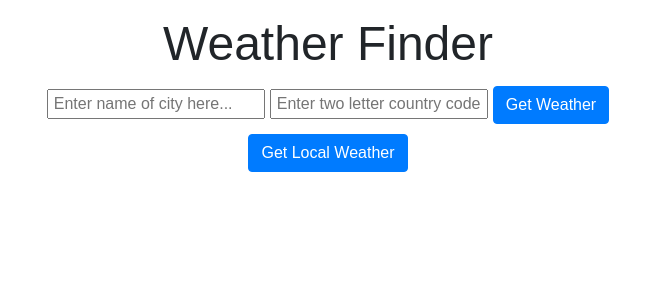
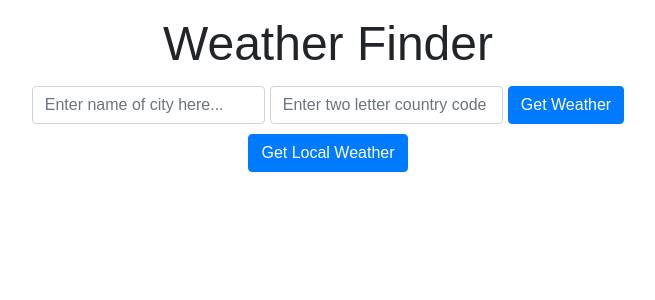
Before and after one commit to MarkFSkinner/weather-app-react-redux, a React (Create React App) app: page / in a window 1280 px wide. Shown: the top 300 px of the page, without its empty margins (312-967 px from the left). Built offline with nearby package versions, Linux system fonts and the light colour scheme; no server answers.

Commit message:
Add bootstrap classes to Form component

```diff
--- a/src/components/Form.js
+++ b/src/components/Form.js
@@ -1,9 +1,15 @@
 import React from 'react';
 
 const Form = props => (
-  <form onSubmit={props.getWeather}>
-    <input type='text' name='city' id='city' placeholder='Enter name of city here...' />
-    <input type='text' name='country' id='country' placeholder='Enter two letter country code' />
+  <form className='form-inline justify-content-center' onSubmit={props.getWeather}>
+    <div className='form-group'>
+      <label className="sr-only" for="city">City</label>
+      <input type='text' className='form-control' name='city' id='city' placeholder='Enter name of city here...' />
+    </div>
+    <div className='form-group'>
+      <label className="sr-only" for="country">Country</label>
+      <input type='text' className='form-control' name='country' id='country' placeholder='Enter two letter country code' />
+    </div>
     <button className='btn btn-primary btn_weather'>Get Weather</button>
   </form>
 );
```
